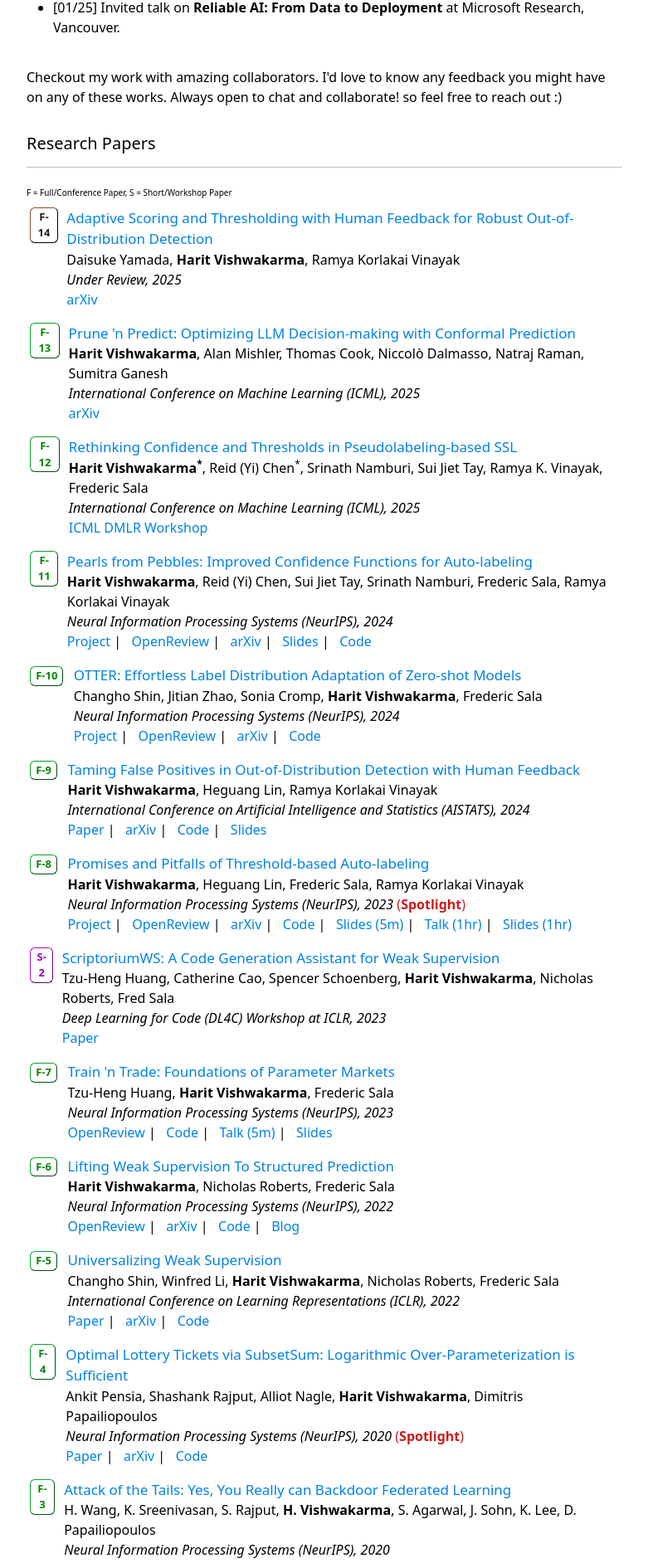
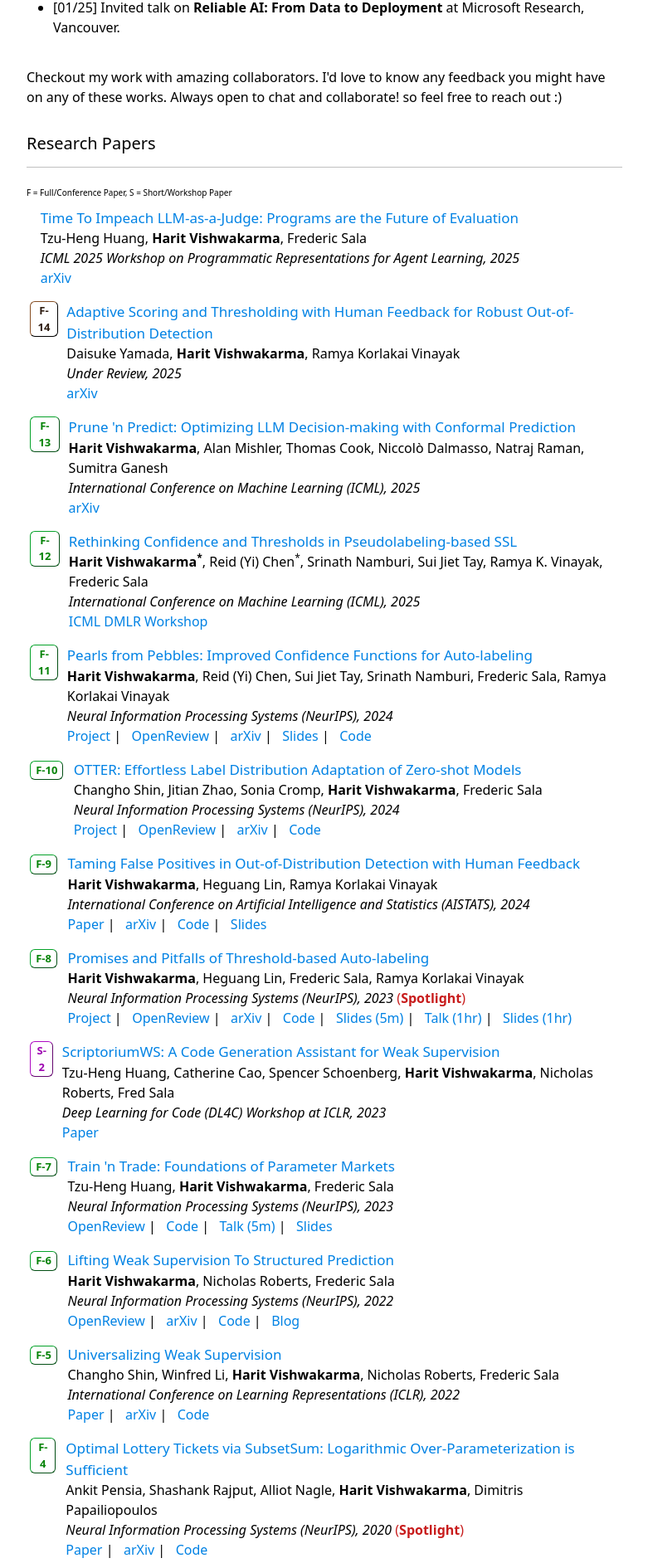
Before and after one commit to harit7/harit7.github.io, a Jekyll site: the page built from index.html, in a window 1280 px wide. Shown: the part 1029-2913 px from the top of the page at 83% size, without its empty margins (249-1030 px from the left). Built offline with Jekyll 4.4.1, drawn with Linux system fonts in a browser that asks for light colours; formulas are drawn with MathJax 3.

Commit message:
Update papers.json

```diff
--- a/_data/papers.json
+++ b/_data/papers.json
@@ -1,4 +1,23 @@
 [
+        {
+        "id": "S-3",
+        "title": "Time To Impeach LLM-as-a-Judge: Programs are the Future of Evaluation",
+        "authors": "Tzu-Heng Huang,  <b>Harit Vishwakarma</b>, Frederic Sala",
+        "venue": "ICML 2025 Workshop on Programmatic Representations for Agent Learning",
+        "date": "2025-06-05",
+        "url":"https://arxiv.org/pdf/2506.10403",
+        "venue_short":"ICML PRAL WS",
+        "type": "short_pre",
+
+        "links": [
+                  {
+                   "label":"arXiv",
+                   "url": "https://arxiv.org/pdf/2506.10403"
+                  }
+                ]
+      },
+
+
         {
         "id": "F-14",
         "title": "Adaptive Scoring and Thresholding with Human Feedback for Robust Out-of-Distribution Detection",
```
